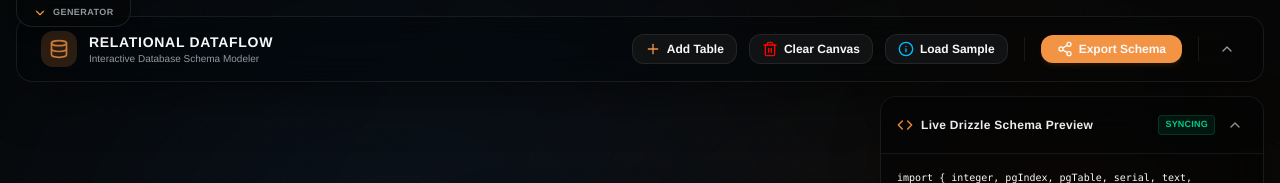
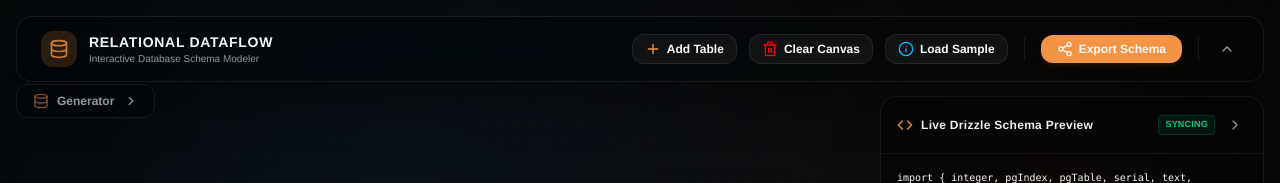
Before and after one commit to Jasim-Al/transactions-dataflow, a React (Vite) app: page / in a window 1280 px wide. Both pictures are taken after a click on the button 305 px from the left and 130 px from the top of the page. Shown: the top 183 px of the page. Built offline with nearby package versions, Linux system fonts and the light colour scheme.

Commit message:
feat: float collapsed panel buttons under header as glassmorphic cards

```diff
--- a/src/App.tsx
+++ b/src/App.tsx
@@ -15,7 +15,7 @@ import type {
   Node
 } from '@xyflow/react';
 
-import { Database, Plus, Code, Share2, Trash2, Info, ChevronUp, ChevronDown } from 'lucide-react';
+import { Database, Plus, Code, Share2, Trash2, Info, ChevronUp, ChevronDown, ChevronLeft, ChevronRight } from 'lucide-react';
 import type { DatabaseSchema, Table, Column, Relation, LLMConfig } from './types/schema';
 import { TableNode } from './components/TableNode';
 import { SchemaGeneratorPanel } from './components/SchemaGeneratorPanel';
@@ -496,6 +496,7 @@ export default function App() {
 
   const leftTopClass = isHeaderOpen ? 'top-24' : 'top-4';
   const rightTopClass = isHeaderOpen ? 'top-24' : 'top-4';
+  const collapsedTopClass = isHeaderOpen ? 'top-[84px]' : 'top-4';
 
   return (
     <div className="relative w-screen h-screen overflow-hidden bg-[#040505] text-foreground select-none">
@@ -629,16 +630,18 @@ export default function App() {
       {!isLeftPanelOpen && (
         <button
           onClick={() => setIsLeftPanelOpen(true)}
-          className="fixed top-0 left-4 px-4 py-1.5 z-30 bg-[#040505]/60 border-b border-x border-white/10 backdrop-blur-md rounded-b-2xl cursor-pointer hover:bg-white/5 text-muted-foreground hover:text-foreground transition-all flex items-center gap-1.5 shadow-lg text-[9px] uppercase font-bold tracking-wider animate-in slide-in-from-top-full duration-300"
+          className={`fixed ${collapsedTopClass} left-4 z-30 glass-panel px-4 py-2 rounded-xl cursor-pointer hover:bg-white/5 text-muted-foreground hover:text-foreground transition-all duration-300 flex items-center gap-2 shadow-lg text-xs font-bold animate-in fade-in zoom-in-95 duration-200`}
           title="Expand Schema Generator"
         >
-          <ChevronDown className="w-3.5 h-3.5 text-primary" /> Generator
+          <Database className="w-4 h-4 text-primary animate-pulse" />
+          <span>Generator</span>
+          <ChevronRight className="w-3.5 h-3.5 ml-0.5" />
         </button>
       )}
 
       {/* Left Sidebar Generator */}
       <div className={`fixed ${leftTopClass} left-4 bottom-4 z-20 w-80 glass-panel rounded-2xl flex flex-col transition-all duration-500 ease-out ${
-        isLeftPanelOpen ? 'translate-y-0 opacity-100' : 'translate-y-[-120%] opacity-0 pointer-events-none'
+        isLeftPanelOpen ? 'translate-x-0 opacity-100' : 'translate-x-[-340px] opacity-0 pointer-events-none'
       }`}>
         <div className="flex-1 min-h-0 overflow-y-auto">
           <SchemaGeneratorPanel
@@ -659,16 +662,18 @@ export default function App() {
       {!isRightPanelOpen && (
         <button
           onClick={() => setIsRightPanelOpen(true)}
-          className="fixed top-0 right-4 px-4 py-1.5 z-30 bg-[#040505]/60 border-b border-x border-white/10 backdrop-blur-md rounded-b-2xl cursor-pointer hover:bg-white/5 text-muted-foreground hover:text-foreground transition-all flex items-center gap-1.5 shadow-lg text-[9px] uppercase font-bold tracking-wider animate-in slide-in-from-top-full duration-300"
+          className={`fixed ${collapsedTopClass} right-4 z-30 glass-panel px-4 py-2 rounded-xl cursor-pointer hover:bg-white/5 text-muted-foreground hover:text-foreground transition-all duration-300 flex items-center gap-2 shadow-lg text-xs font-bold animate-in fade-in zoom-in-95 duration-200`}
           title="Expand Drizzle Preview"
         >
-          <ChevronDown className="w-3.5 h-3.5 text-primary" /> Drizzle Schema
+          <ChevronLeft className="w-3.5 h-3.5 mr-0.5" />
+          <Code className="w-4 h-4 text-primary" />
+          <span>Drizzle Schema</span>
         </button>
       )}
 
       {/* Right Sidebar Drizzle Preview */}
       <div className={`fixed ${rightTopClass} right-4 bottom-4 z-20 w-96 glass-panel rounded-2xl flex flex-col transition-all duration-500 ease-out overflow-hidden ${
-        isRightPanelOpen ? 'translate-y-0 opacity-100' : 'translate-y-[-120%] opacity-0 pointer-events-none'
+        isRightPanelOpen ? 'translate-x-0 opacity-100' : 'translate-x-[410px] opacity-0 pointer-events-none'
       }`}>
         <div className="p-4 border-b border-border/80 flex items-center justify-between bg-[#040505]/40 select-none">
           <div className="flex items-center gap-2">
@@ -684,7 +689,7 @@ export default function App() {
               className="p-1 rounded-lg hover:bg-white/5 text-muted-foreground hover:text-foreground transition-colors cursor-pointer"
               title="Collapse Sidebar"
             >
-              <ChevronUp className="w-4 h-4" />
+              <ChevronRight className="w-4 h-4" />
             </button>
           </div>
         </div>
--- a/src/components/SchemaGeneratorPanel.tsx
+++ b/src/components/SchemaGeneratorPanel.tsx
@@ -1,5 +1,5 @@
 import React, { useState } from 'react';
-import { Settings, Sparkles, AlertCircle, Key, Cpu, HelpCircle, ChevronUp } from 'lucide-react';
+import { Settings, Sparkles, AlertCircle, Key, Cpu, HelpCircle, ChevronLeft } from 'lucide-react';
 import type { LLMConfig, DatabaseSchema } from '../types/schema';
 
 interface SchemaGeneratorPanelProps {
@@ -255,7 +255,7 @@ export const SchemaGeneratorPanel: React.FC<SchemaGeneratorPanelProps> = ({
               className="p-1.5 rounded-lg hover:bg-secondary/60 text-muted-foreground hover:text-foreground transition-colors cursor-pointer"
               title="Collapse Sidebar"
             >
-              <ChevronUp className="w-4 h-4" />
+              <ChevronLeft className="w-4 h-4" />
             </button>
           )}
         </div>
```
